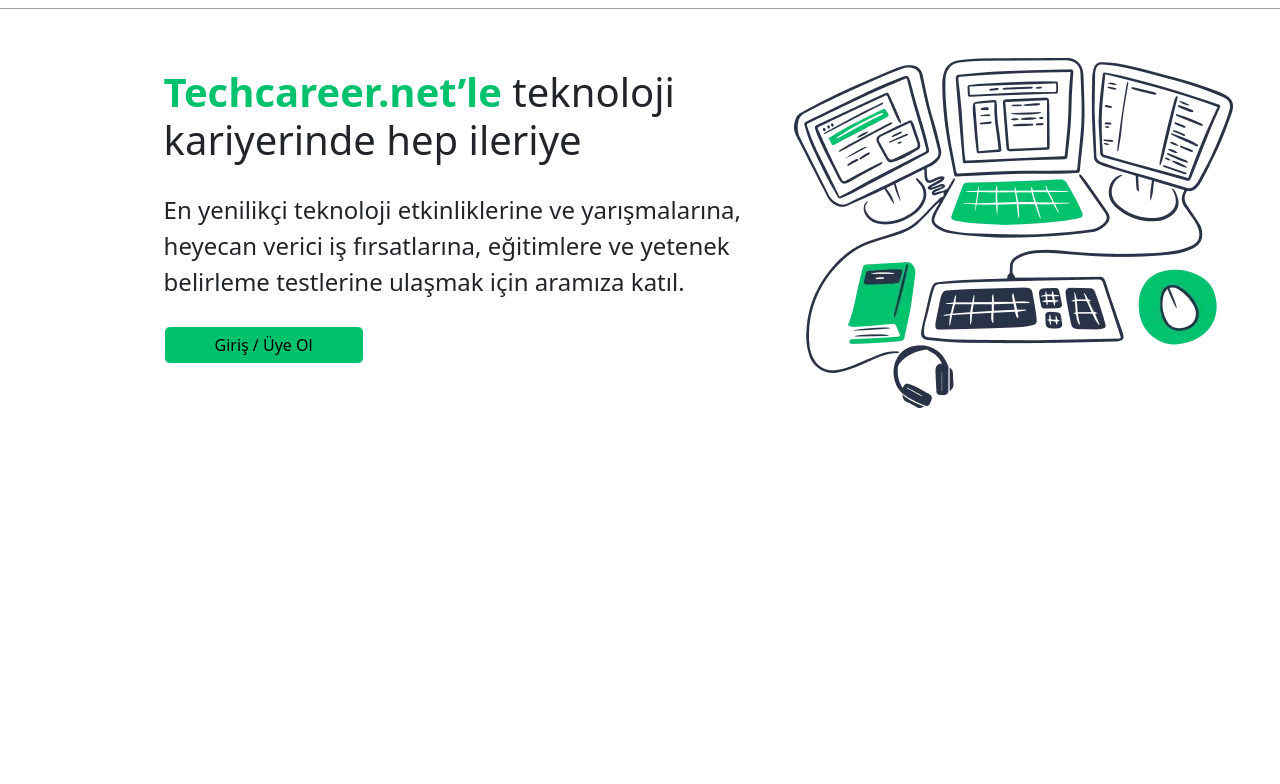
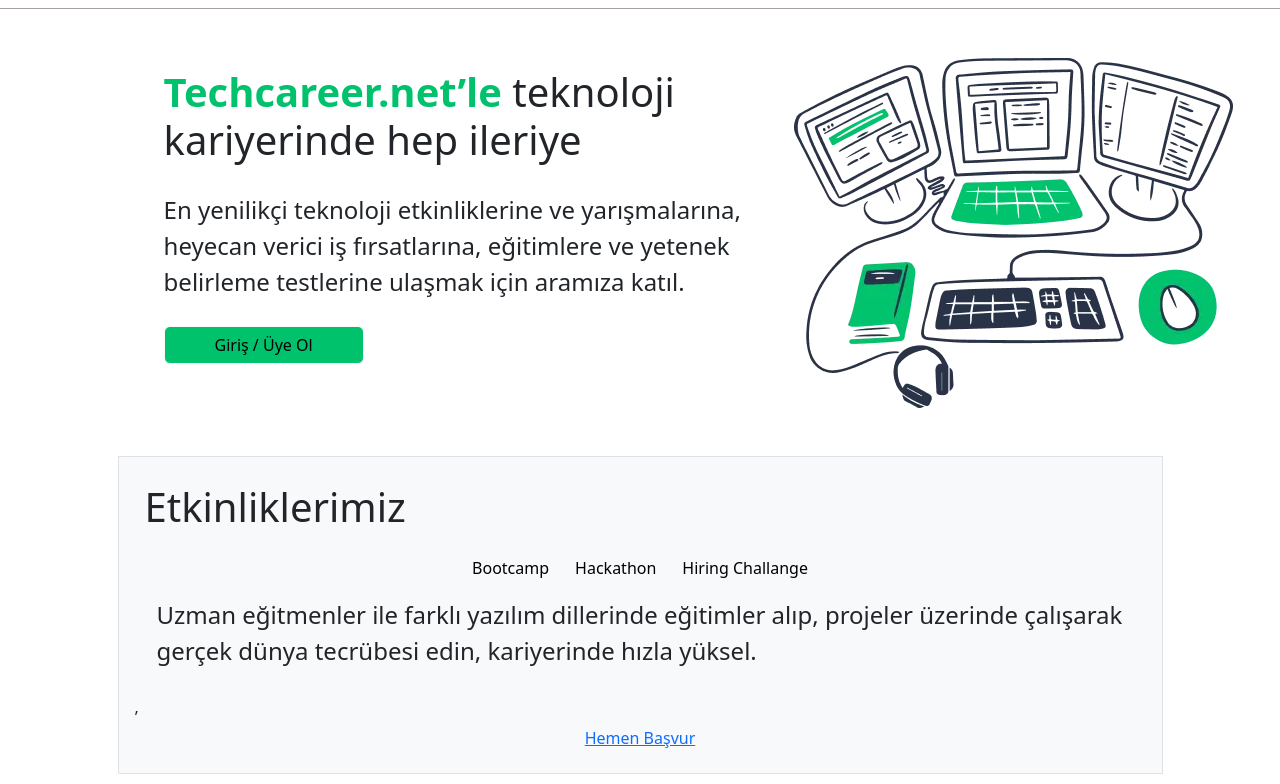
Before and after one commit to alioss8/Techcareer_Clone, a React (Vite) app: page / in a window 1280 px wide. Shown: the part 362-1146 px from the top of the page. Before the commit the page ends 800 px from the top, so only its background shows below. Built offline with nearby package versions, Linux system fonts and the light colour scheme.

Commit message:
adding events.jsx

```diff
--- a/src/App.jsx
+++ b/src/App.jsx
@@ -1,6 +1,7 @@
 import { useState } from 'react'
 import Header from "./components/header";
 import Signup from "./components/Signup";
+import Events from "./components/events";
 
 
 function App() {
@@ -10,6 +11,7 @@ function App() {
     <div>
       <Header />
       <Signup/>
+      <Events/>
     </div>
   )
 }
--- /dev/null
+++ b/src/components/events.jsx
@@ -0,0 +1,31 @@
+import React from 'react'
+import  {Col , Stack,Row,Container,Button}   from 'react-bootstrap';
+
+
+function Events() {
+return (
+<div>
+<Container>
+
+    <Row className="justify-content-center">
+        <Col xs={11} className="bg-light p-3 border m-5">
+        <h1>Etkinliklerimiz</h1>
+        <Stack  direction="horizontal" className="justify-content-center">
+        <Button variant="light">Bootcamp</Button>
+        <Button variant="light">Hackathon</Button>
+        <Button variant="light">Hiring Challange</Button>
+        </Stack>
+        <Stack>
+            <Container>
+                <p>Uzman eğitmenler ile farklı yazılım dillerinde eğitimler alıp, projeler üzerinde çalışarak gerçek dünya tecrübesi edin, kariyerinde hızla yüksel.</p>
+            </Container>,
+            <Button variant="link">Hemen Başvur</Button>
+        </Stack>
+
+        </Col>
+    </Row>
+    </Container>
+</div>
+)}
+
+export default Events
--- a/src/styles/header.css
+++ b/src/styles/header.css
@@ -32,7 +32,7 @@ label img{
     width:fit-content;
     height: 25px;
     padding-left: 10px;
-    padding-top: 5px;
+    padding-bottom: 5px;
 }
 label input{
     border-style: none;
```
Also changed, not shown: src/styles/events.css (added).
